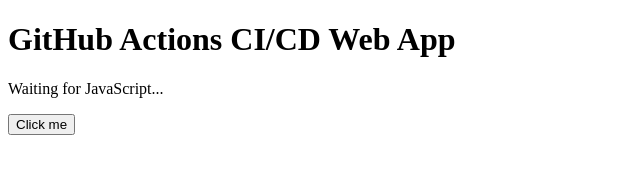
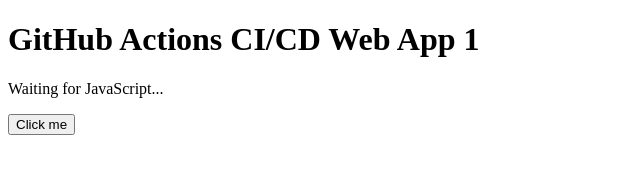
Before and after one commit to chandana-9c/GitHub-Actions-Projects, a plain HTML site: page index.html in a window 1280 px wide. Shown: the full height of the page, 0-640 px from the left. Drawn offline with Linux system fonts and the light colour scheme.

Commit message:
Update index.html

```diff
--- a/index.html
+++ b/index.html
@@ -5,7 +5,7 @@
   <title>GitHub Actions CI/CD Demo</title>
 </head>
 <body>
-  <h1>GitHub Actions CI/CD Web App</h1>
+  <h1>GitHub Actions CI/CD Web App 1</h1>
   <p id="msg">Waiting for JavaScript...</p>
 
   <button onclick="changeText()">Click me</button>
```
